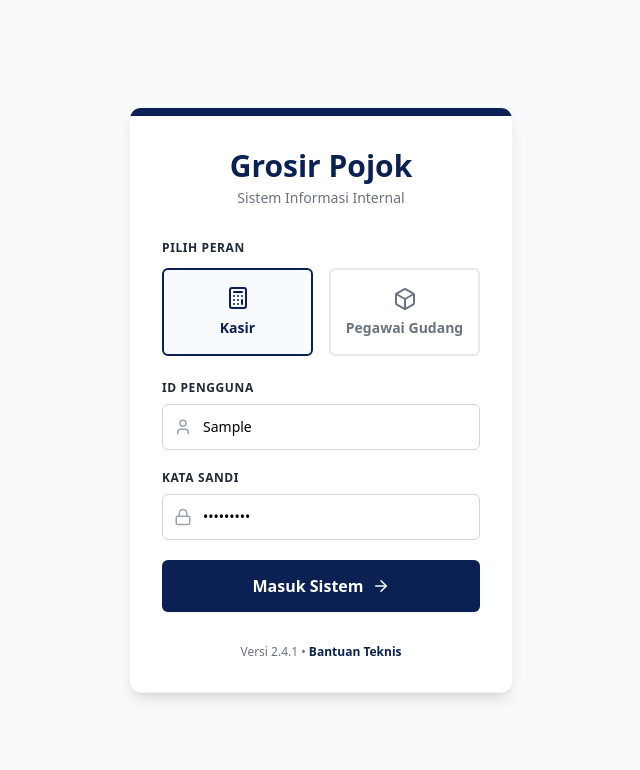
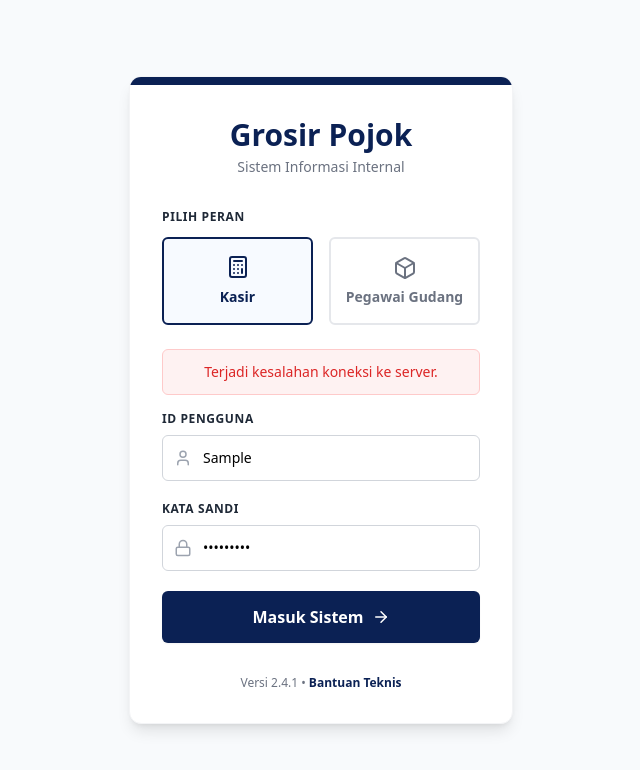
Before and after one commit to MuhammadFauzi27/grosir-pojok-fe, a React (Vite) app: page / in a window 1280 px wide. Both pictures are taken after typing "Sample", "Sample123" into the empty fields and a click on the button "Masuk Sistem". Shown: the top 770 px of the page, without its empty margins (319-959 px from the left). Built offline with nearby package versions, Linux system fonts and the light colour scheme; no server answers.

Commit message:
mengubah bagian login dan menambahkan file api

```diff
--- a/package.json
+++ b/package.json
@@ -10,6 +10,7 @@
     "preview": "vite preview"
   },
   "dependencies": {
+    "axios": "^1.18.1",
     "react": "^19.2.0",
     "react-dom": "^19.2.0",
     "react-router-dom": "^7.13.0"
--- a/src/pages/landing-page/login.jsx
+++ b/src/pages/landing-page/login.jsx
@@ -1,31 +1,78 @@
 import React, { useState } from 'react';
+import { useNavigate } from 'react-router-dom';
+import api from '../../services/api'; // Pastikan path ini sesuai dengan file api.js yang kamu buat sebelumnya
 
 export const LoginPage = () => {
-  // State UI murni untuk efek transisi tombol saat diklik
+  const navigate = useNavigate();
+
+  // State UI
   const [role, setRole] = useState('kasir');
+
+  // State Form
+  const [username, setUsername] = useState('');
+  const [password, setPassword] = useState('');
+
+  // State Loading & Error untuk UX
+  const [loading, setLoading] = useState(false);
+  const [errorMsg, setErrorMsg] = useState('');
+
+  const handleLogin = async (e) => {
+    e.preventDefault(); // Mencegah form me-refresh halaman
+    setErrorMsg('');
+    setLoading(true);
+
+    try {
+      // 1. Tembak API Login backend
+      const response = await api.post('/auth/login', {
+        username,
+        password,
+      });
+
+      // 2. Destrukturisasi response dari API
+      const { token, pegawai } = response.data;
+
+      // 3. Simpan token dan data user ke localStorage
+      localStorage.setItem('token', token);
+      localStorage.setItem('pegawai', JSON.stringify(pegawai));
+
+      // 4. Redirect cerdas berdasarkan role dari database
+      if (pegawai.role === 'kasir') {
+        navigate('/kasir'); // Arahkan ke rute POS Kasir
+      } else if (pegawai.role === 'gudang') {
+        navigate('/gudang'); // Arahkan ke rute Dasbor Gudang
+      } else {
+        setErrorMsg('Role tidak dikenali oleh sistem.');
+      }
+
+    } catch (error) {
+      // Tangkap pesan error dari backend (misal: "Username atau password salah")
+      if (error.response && error.response.data && error.response.data.message) {
+        setErrorMsg(error.response.data.message);
+      } else {
+        setErrorMsg('Terjadi kesalahan koneksi ke server.');
+      }
+    } finally {
+      setLoading(false);
+    }
+  };
 
   return (
     <div className="min-h-screen bg-slate-50 flex items-center justify-center p-4">
-      {/* Container Utama / Card Login */}
       <div className="bg-white rounded-xl shadow-lg w-full max-w-sm overflow-hidden border border-gray-100">
 
-        {/* Garis Aksen Biru di atas Card */}
         <div className="h-2 bg-[#0b2154] w-full"></div>
 
         <div className="p-6 sm:p-8">
-          {/* Header */}
           <div className="text-center mb-8">
             <h1 className="text-3xl font-bold text-[#0b2154] mb-1">Grosir Pojok</h1>
             <p className="text-gray-500 text-sm">Sistem Informasi Internal</p>
           </div>
 
-          {/* Pemilihan Peran (Role) */}
           <div className="mb-6">
             <label className="block text-xs font-bold text-gray-800 tracking-wider mb-3 uppercase">
               Pilih Peran
             </label>
             <div className="flex gap-4">
-              {/* Tombol Kasir */}
               <button
                 type="button"
                 onClick={() => setRole('kasir')}
@@ -35,7 +82,6 @@ export const LoginPage = () => {
                     : 'border-gray-200 text-gray-500 hover:border-gray-300'
                 }`}
               >
-                {/* SVG Ikon Kalkulator (Hardcoded) */}
                 <svg width="24" height="24" viewBox="0 0 24 24" fill="none" stroke="currentColor" strokeWidth="2" strokeLinecap="round" strokeLinejoin="round">
                   <rect width="16" height="20" x="4" y="2" rx="2" />
                   <line x1="8" x2="16" y1="6" y2="6" />
@@ -47,7 +93,6 @@ export const LoginPage = () => {
                 <span className="font-semibold text-sm">Kasir</span>
               </button>
 
-              {/* Tombol Pegawai Gudang */}
               <button
                 type="button"
                 onClick={() => setRole('gudang')}
@@ -57,7 +102,6 @@ export const LoginPage = () => {
                     : 'border-gray-200 text-gray-500 hover:border-gray-300'
                 }`}
               >
-                {/* SVG Ikon Kardus/Box (Hardcoded) */}
                 <svg width="24" height="24" viewBox="0 0 24 24" fill="none" stroke="currentColor" strokeWidth="2" strokeLinecap="round" strokeLinejoin="round">
                   <path d="M21 8a2 2 0 0 0-1-1.73l-7-4a2 2 0 0 0-2 0l-7 4A2 2 0 0 0 3 8v8a2 2 0 0 0 1 1.73l7 4a2 2 0 0 0 2 0l7-4A2 2 0 0 0 21 16Z" />
                   <path d="m3.3 7 8.7 5 8.7-5" /><path d="M12 22V12" />
@@ -69,17 +113,22 @@ export const LoginPage = () => {
             </div>
           </div>
 
-          {/* Form Login */}
-          <form className="space-y-5" onSubmit={(e) => e.preventDefault()}>
+          {/* Menampilkan pesan error jika login gagal */}
+          {errorMsg && (
+            <div className="mb-4 p-3 bg-red-50 text-red-600 text-sm rounded-md border border-red-200 text-center">
+              {errorMsg}
+            </div>
+          )}
 
-            {/* Input ID Pengguna */}
+          {/* Form Login: Terhubung ke fungsi handleLogin */}
+          <form className="space-y-5" onSubmit={handleLogin}>
+
             <div>
               <label className="block text-xs font-bold text-gray-800 tracking-wider mb-2 uppercase">
                 ID Pengguna
               </label>
               <div className="relative">
                 <div className="absolute inset-y-0 left-0 pl-3 flex items-center pointer-events-none text-gray-400">
-                  {/* SVG Ikon User */}
                   <svg width="18" height="18" viewBox="0 0 24 24" fill="none" stroke="currentColor" strokeWidth="2" strokeLinecap="round" strokeLinejoin="round">
                     <path d="M19 21v-2a4 4 0 0 0-4-4H9a4 4 0 0 0-4 4v2" />
                     <circle cx="12" cy="7" r="4" />
@@ -87,20 +136,21 @@ export const LoginPage = () => {
                 </div>
                 <input
                   type="text"
+                  value={username}
+                  onChange={(e) => setUsername(e.target.value)}
                   placeholder="Masukkan ID Anda"
+                  required
                   className="block w-full pl-10 pr-3 py-3 border border-gray-300 rounded-md focus:outline-none focus:ring-1 focus:ring-[#0b2154] focus:border-[#0b2154] text-sm transition-colors"
                 />
               </div>
             </div>
 
-            {/* Input Kata Sandi */}
             <div>
               <label className="block text-xs font-bold text-gray-800 tracking-wider mb-2 uppercase">
                 Kata Sandi
               </label>
               <div className="relative">
                 <div className="absolute inset-y-0 left-0 pl-3 flex items-center pointer-events-none text-gray-400">
-                  {/* SVG Ikon Gembok */}
                   <svg width="18" height="18" viewBox="0 0 24 24" fill="none" stroke="currentColor" strokeWidth="2" strokeLinecap="round" strokeLinejoin="round">
                     <rect width="18" height="11" x="3" y="11" rx="2" ry="2" />
                     <path d="M7 11V7a5 5 0 0 1 10 0v4" />
@@ -108,27 +158,32 @@ export const LoginPage = () => {
                 </div>
                 <input
                   type="password"
+                  value={password}
+                  onChange={(e) => setPassword(e.target.value)}
                   placeholder="••••••••"
+                  required
                   className="block w-full pl-10 pr-3 py-3 border border-gray-300 rounded-md focus:outline-none focus:ring-1 focus:ring-[#0b2154] focus:border-[#0b2154] text-sm transition-colors"
                 />
               </div>
             </div>
 
-            {/* Tombol Masuk */}
             <button
               type="submit"
-              className="w-full bg-[#0b2154] text-white py-3.5 rounded-md font-semibold mt-2 flex items-center justify-center gap-2 hover:bg-blue-900 transition-colors shadow-sm"
+              disabled={loading}
+              className={`w-full text-white py-3.5 rounded-md font-semibold mt-2 flex items-center justify-center gap-2 transition-colors shadow-sm ${
+                loading ? 'bg-gray-400 cursor-not-allowed' : 'bg-[#0b2154] hover:bg-blue-900'
+              }`}
             >
-              Masuk Sistem
-              {/* SVG Ikon Panah */}
-              <svg width="18" height="18" viewBox="0 0 24 24" fill="none" stroke="currentColor" strokeWidth="2" strokeLinecap="round" strokeLinejoin="round">
-                <path d="M5 12h14" />
-                <path d="m12 5 7 7-7 7" />
-              </svg>
+              {loading ? 'Memproses...' : 'Masuk Sistem'}
+              {!loading && (
+                <svg width="18" height="18" viewBox="0 0 24 24" fill="none" stroke="currentColor" strokeWidth="2" strokeLinecap="round" strokeLinejoin="round">
+                  <path d="M5 12h14" />
+                  <path d="m12 5 7 7-7 7" />
+                </svg>
+              )}
             </button>
           </form>
 
-          {/* Footer */}
           <div className="mt-8 text-center">
             <p className="text-xs text-gray-500">
               Versi 2.4.1 • <span className="font-bold text-[#0b2154] cursor-pointer hover:underline">Bantuan Teknis</span>
--- /dev/null
+++ b/src/services/api.js
@@ -0,0 +1,48 @@
+import axios from 'axios';
+
+// 1. Inisialisasi Axios Instance dengan Base URL Backend
+const api = axios.create({
+  baseURL: 'http://localhost:3000/v1', // URL backend lokal dari API Contract
+  headers: {
+    'Content-Type': 'application/json',
+  },
+});
+
+// 2. Request Interceptor: Otomatis masukkan Token JWT ke Header
+api.interceptors.request.use(
+  (config) => {
+    // Kita asumsikan token nanti disimpan di localStorage dengan nama 'token'
+    const token = localStorage.getItem('token');
+
+    // Jika token ada, sisipkan ke header Authorization
+    if (token) {
+      config.headers.Authorization = `Bearer ${token}`;
+    }
+    return config;
+  },
+  (error) => {
+    return Promise.reject(error);
+  }
+);
+
+// 3. Response Interceptor: Otomatis tendang user ke Login kalau token mati/invalid
+api.interceptors.response.use(
+  (response) => {
+    return response;
+  },
+  (error) => {
+    // Tangkap error 401 Unauthorized dari backend
+    if (error.response && error.response.status === 401) {
+      console.error('Session expired or unauthorized. Redirecting to login...');
+      // Bersihkan sisa data lama
+      localStorage.removeItem('token');
+      localStorage.removeItem('pegawai');
+
+      // Tendang paksa ke halaman login
+      window.location.href = '/'; // Sesuaikan dengan route halaman login kamu
+    }
+    return Promise.reject(error);
+  }
+);
+
+export default api;
```
Also changed, not shown: 1 other file (tests, documents, lock files or other folders).
